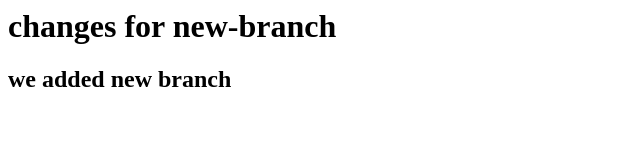
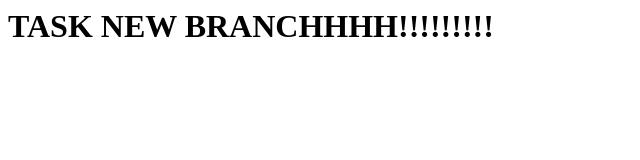
Before and after one commit to mangesr/hello_world, a plain HTML site: page index.html in a window 1280 px wide. Shown: the whole page, without its empty margins (0-640 px from the left). Drawn offline with Linux system fonts and the light colour scheme.

Commit message:
ADDING NEW BRANCH!!

```diff
--- a/index.html
+++ b/index.html
@@ -2,9 +2,8 @@
 
 <body>
 
-<h1> changes for new-branch </h1>
+<h1> TASK NEW BRANCHHHH!!!!!!!!! </h1>
 
-<h2> we added new branch</h2>
 
 
 
```
